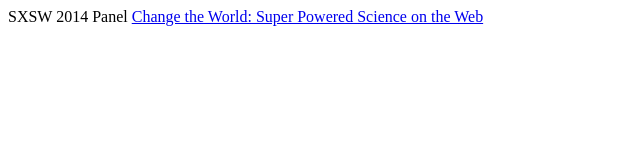
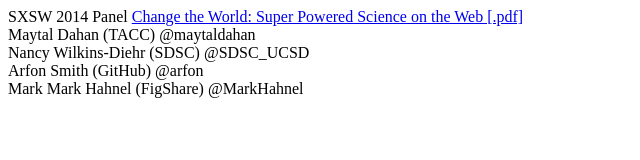
Before and after one commit to maytaldahan/sxsw2014, a plain HTML site: page index.html in a window 1280 px wide. Shown: the whole page, without its empty margins (0-640 px from the left). Drawn offline with Linux system fonts and the light colour scheme.

Commit message:
Update index.html

```diff
--- a/index.html
+++ b/index.html
@@ -1,2 +1,6 @@
-SXSW 2014 Panel
-<a href="SXSW2014.pdf">Change the World: Super Powered Science on the Web</a>
+<h3></h3>SXSW 2014 Panel</h3>
+<a href="SXSW2014.pdf">Change the World: Super Powered Science on the Web [.pdf]</a><br>
+Maytal Dahan (TACC) @maytaldahan<br>
+Nancy Wilkins-Diehr (SDSC) @SDSC_UCSD<br>
+Arfon Smith (GitHub) @arfon<br>
+Mark Mark Hahnel (FigShare) @MarkHahnel<br>
```
